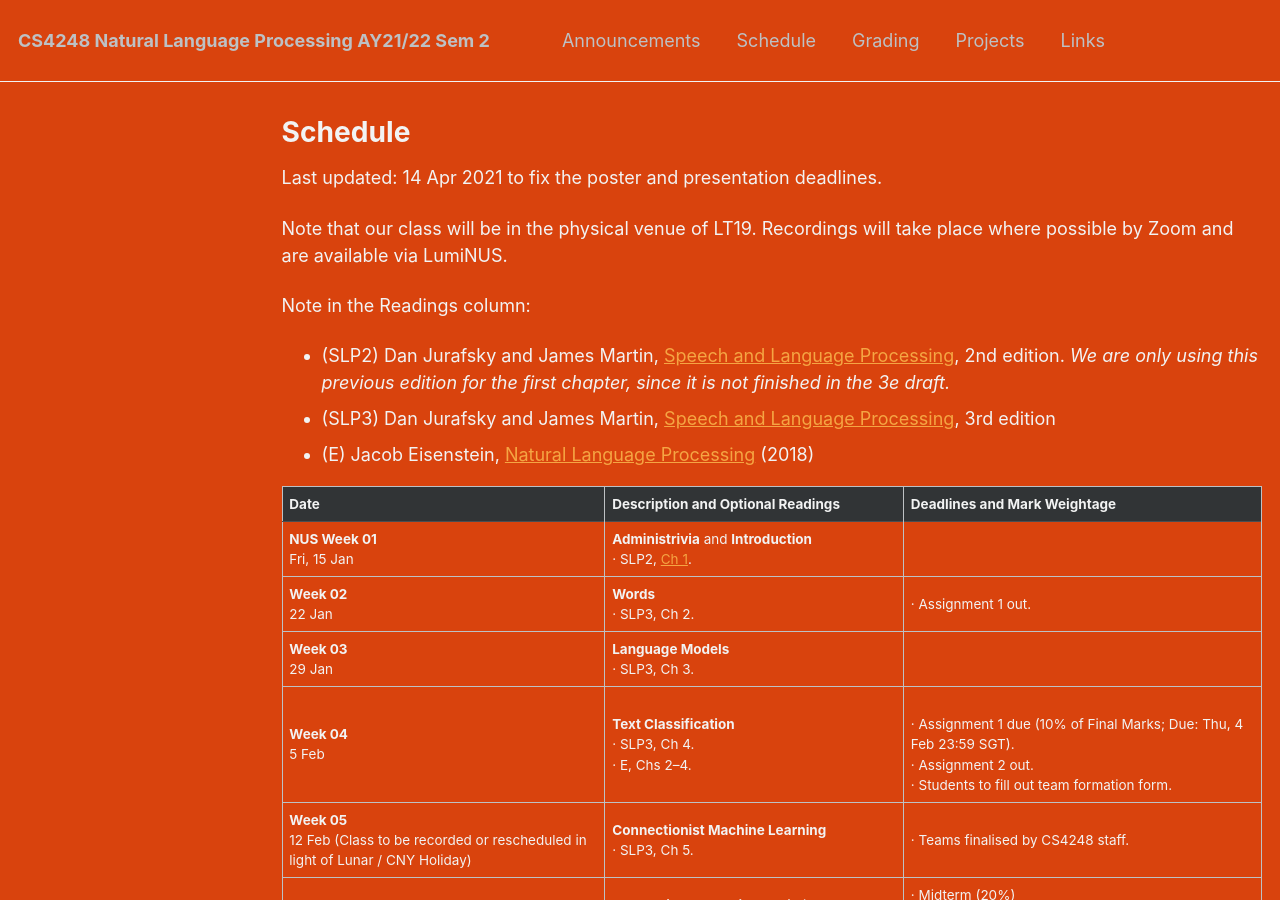
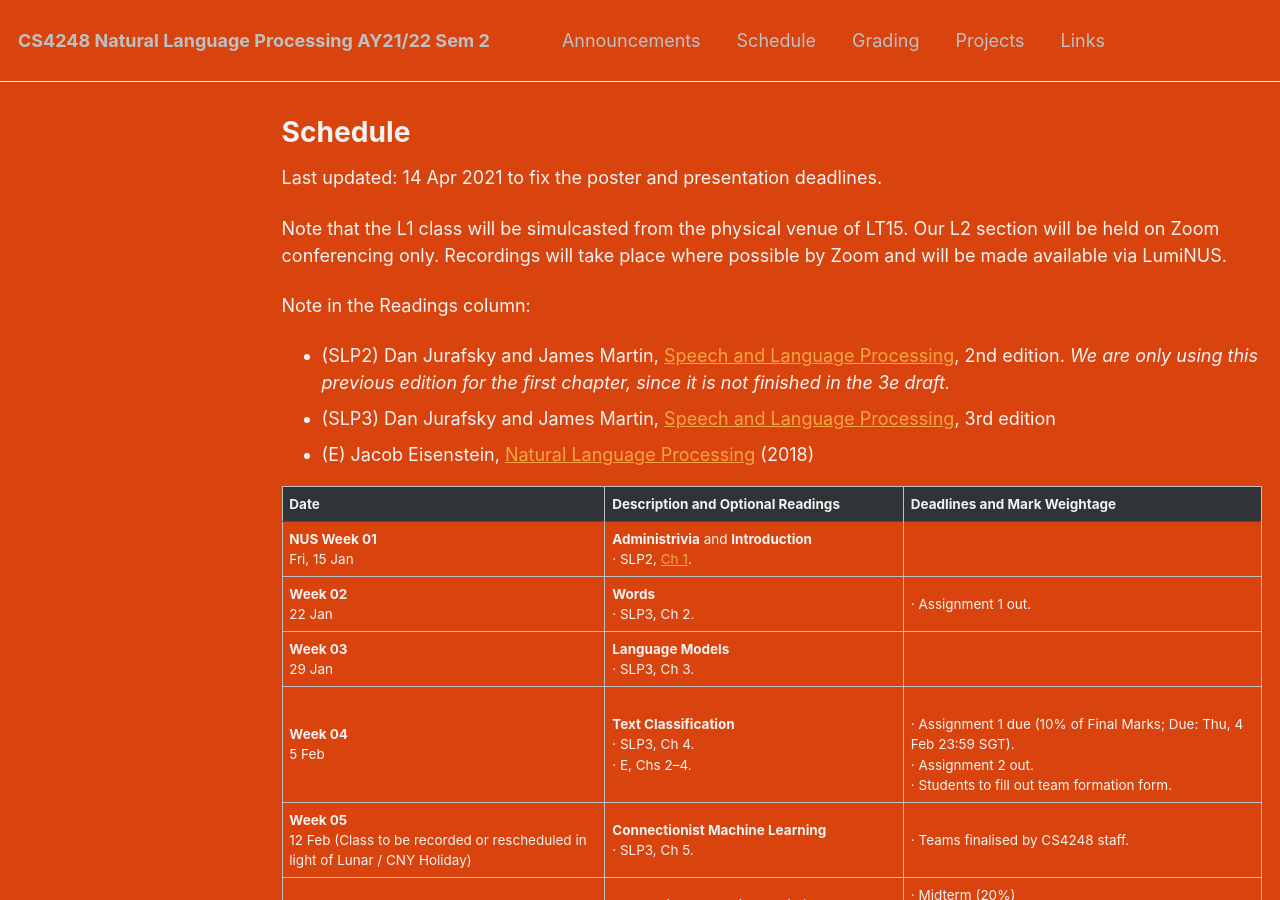
Before and after one commit to knmnyn/cs4248-2120, a Jekyll site: the page built from _pages/schedule.md, in a window 1280 px wide and 900 px high. Built offline with Jekyll 4.4.1, drawn with Linux system fonts in a browser that asks for light colours.

Commit message:
Fix venues.

```diff
--- a/_pages/schedule.md
+++ b/_pages/schedule.md
@@ -7,7 +7,7 @@
 
 Last updated: 14 Apr 2021 to fix the poster and presentation deadlines.
 
-Note that our class will be in the physical venue of LT19.  Recordings will take place where possible by Zoom and are available via LumiNUS.
+Note that the L1 class will be simulcasted from the physical venue of LT15.  Our L2 section will be held on Zoom conferencing only.  Recordings will take place where possible by Zoom and will be made available via LumiNUS.
 
 Note in the Readings column:
 * (SLP2) Dan Jurafsky and James Martin, <A href="https://www.cs.colorado.edu/~martin/SLP/">Speech and Language Processing</a>, 2nd edition. _We are only using this previous edition for the first chapter, since it is not finished in the 3e draft._
```
